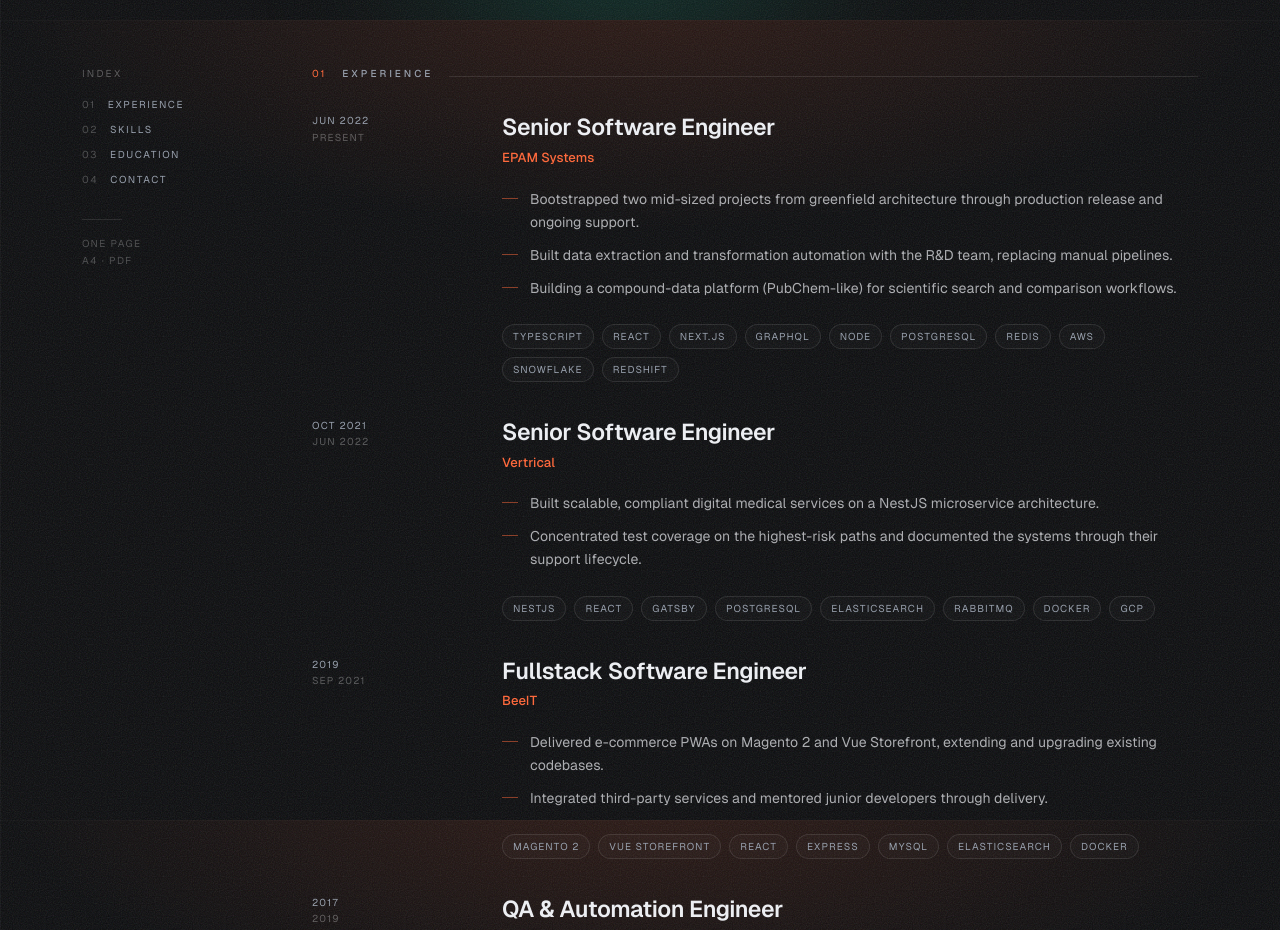
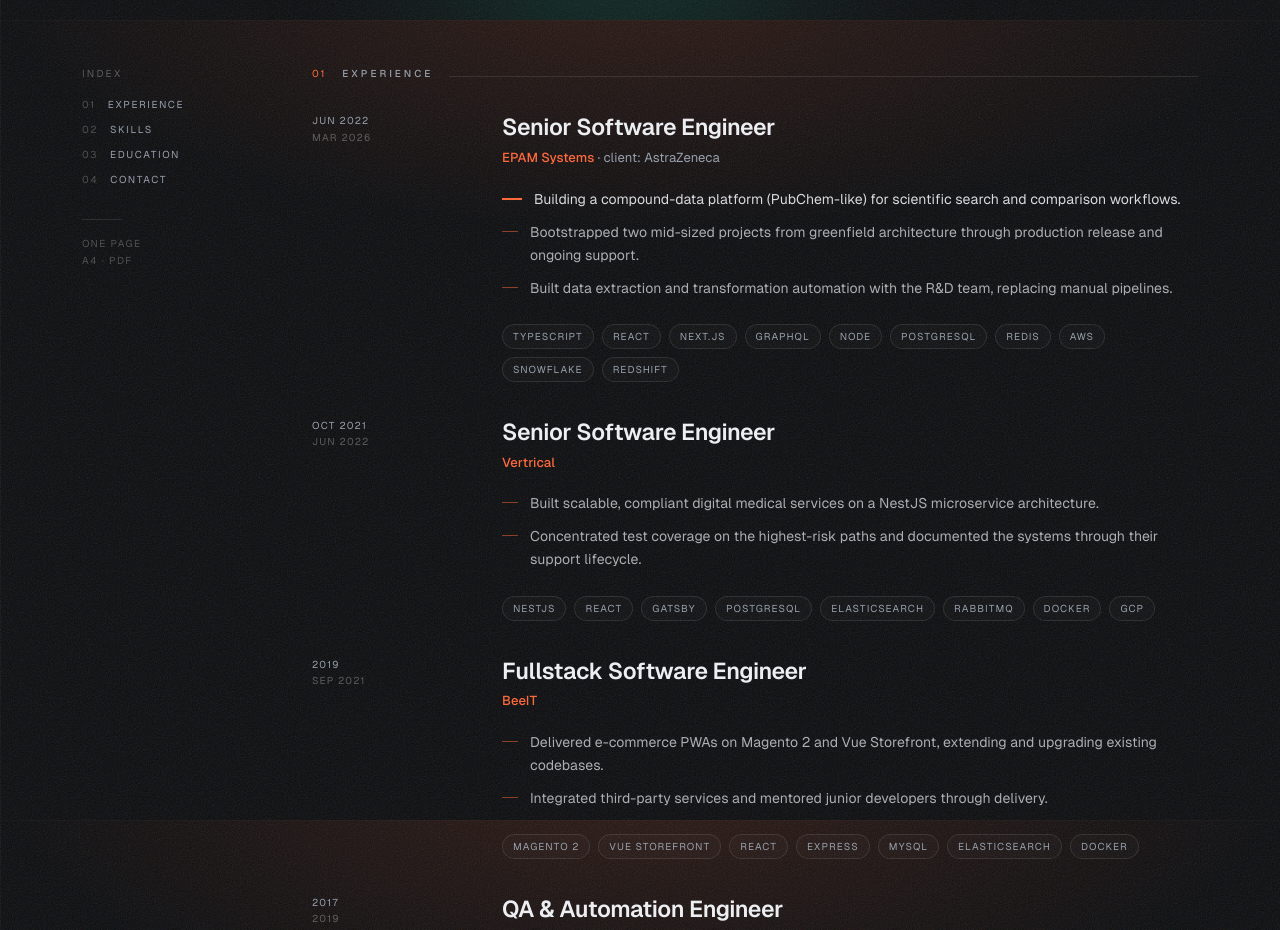
Before and after one commit to tomisicm/cv, a Next.js app: page / in a window 1280 px wide. Shown: the part 780-1710 px from the top of the page. Built offline with nearby package versions, Linux system fonts and the light colour scheme.

Commit message:
content: lead with the AstraZeneca platform work
- compound-data platform bullet is now first and emphasized
- EPAM entry records the end client (client: AstraZeneca)
- EPAM engagement ends Mar 2026 instead of Present
- bullets are objects so a role can mark its lead achievement

```diff
--- a/src/components/cv/PrintResume.tsx
+++ b/src/components/cv/PrintResume.tsx
@@ -25,6 +25,12 @@ function ExperienceEntry({ entry }: { entry: Cv['experience'][number] }) {
       {entry.company && (
         <p className="text-[0.85em] leading-snug font-medium text-accent">
           {entry.company}
+          {entry.client && (
+            <span className="font-normal text-muted">
+              {' · client: '}
+              {entry.client}
+            </span>
+          )}
           {entry.location && (
             <span className="font-normal text-muted"> · {entry.location}</span>
           )}
@@ -33,8 +39,15 @@ function ExperienceEntry({ entry }: { entry: Cv['experience'][number] }) {
 
       <ul className="mt-[0.3em] flex list-disc flex-col gap-[0.2em] pl-[1em] marker:text-muted">
         {entry.bullets.map((bullet) => (
-          <li key={bullet} className="text-[0.81em] leading-[1.45] text-ink">
-            {bullet}
+          <li
+            key={bullet.text}
+            className={
+              bullet.highlight
+                ? 'text-[0.81em] leading-[1.45] font-medium text-ink'
+                : 'text-[0.81em] leading-[1.45] text-ink'
+            }
+          >
+            {bullet.text}
           </li>
         ))}
       </ul>
--- a/src/components/cv/WebResume.tsx
+++ b/src/components/cv/WebResume.tsx
@@ -184,17 +184,31 @@ export function WebResume({ cv }: { cv: Cv }) {
                         {entry.company && (
                           <p className="mt-1.5 text-[13px] font-medium text-ember">
                             {entry.company}
+                            {entry.client && (
+                              <span className="font-normal text-dim">
+                                {' · client: '}
+                                {entry.client}
+                              </span>
+                            )}
                           </p>
                         )}
 
                         <ul className="mt-5 flex flex-col gap-2.5">
                           {entry.bullets.map((bullet) => (
                             <li
-                              key={bullet}
-                              className="flex gap-3 text-[14px] leading-[1.65] text-fog/70"
+                              key={bullet.text}
+                              className={`flex gap-3 text-[14px] leading-[1.65] ${
+                                bullet.highlight ? 'text-fog/90' : 'text-fog/70'
+                              }`}
                             >
-                              <span className="mt-[0.72em] h-px w-4 shrink-0 bg-ember/50" />
-                              <span>{bullet}</span>
+                              <span
+                                className={`mt-[0.72em] shrink-0 ${
+                                  bullet.highlight
+                                    ? 'h-[2px] w-5 bg-ember'
+                                    : 'h-px w-4 bg-ember/50'
+                                }`}
+                              />
+                              <span>{bullet.text}</span>
                             </li>
                           ))}
                         </ul>
--- a/src/content/cv.ts
+++ b/src/content/cv.ts
@@ -13,13 +13,21 @@ export interface CvLink {
   display: string
 }
 
+export interface CvBullet {
+  text: string
+  /** Rendered with emphasis — the lead achievement of the role. */
+  highlight?: boolean
+}
+
 export interface CvExperienceEntry {
   role: string
   company?: string
+  /** End client, for consulting/outsourcing engagements. */
+  client?: string
   location?: string
   start: string
   end: string
-  bullets: string[]
+  bullets: CvBullet[]
   tech: string[]
 }
 
@@ -77,12 +85,20 @@ export const cv: Cv = {
     {
       role: 'Senior Software Engineer',
       company: 'EPAM Systems',
+      client: 'AstraZeneca',
       start: 'Jun 2022',
-      end: 'Present',
+      end: 'Mar 2026',
       bullets: [
-        'Bootstrapped two mid-sized projects from greenfield architecture through production release and ongoing support.',
-        'Built data extraction and transformation automation with the R&D team, replacing manual pipelines.',
-        'Building a compound-data platform (PubChem-like) for scientific search and comparison workflows.',
+        {
+          text: 'Building a compound-data platform (PubChem-like) for scientific search and comparison workflows.',
+          highlight: true,
+        },
+        {
+          text: 'Bootstrapped two mid-sized projects from greenfield architecture through production release and ongoing support.',
+        },
+        {
+          text: 'Built data extraction and transformation automation with the R&D team, replacing manual pipelines.',
+        },
       ],
       tech: [
         'TypeScript',
@@ -103,8 +119,12 @@ export const cv: Cv = {
       start: 'Oct 2021',
       end: 'Jun 2022',
       bullets: [
-        'Built scalable, compliant digital medical services on a NestJS microservice architecture.',
-        'Concentrated test coverage on the highest-risk paths and documented the systems through their support lifecycle.',
+        {
+          text: 'Built scalable, compliant digital medical services on a NestJS microservice architecture.',
+        },
+        {
+          text: 'Concentrated test coverage on the highest-risk paths and documented the systems through their support lifecycle.',
+        },
       ],
       tech: [
         'NestJS',
@@ -123,8 +143,12 @@ export const cv: Cv = {
       start: '2019',
       end: 'Sep 2021',
       bullets: [
-        'Delivered e-commerce PWAs on Magento 2 and Vue Storefront, extending and upgrading existing codebases.',
-        'Integrated third-party services and mentored junior developers through delivery.',
+        {
+          text: 'Delivered e-commerce PWAs on Magento 2 and Vue Storefront, extending and upgrading existing codebases.',
+        },
+        {
+          text: 'Integrated third-party services and mentored junior developers through delivery.',
+        },
       ],
       tech: [
         'Magento 2',
@@ -141,8 +165,12 @@ export const cv: Cv = {
       start: '2017',
       end: '2019',
       bullets: [
-        'Defined test specifications with engineering, ran root-cause analysis, and maintained defect reporting.',
-        'Built and executed automated test suites, reducing manual regression effort.',
+        {
+          text: 'Defined test specifications with engineering, ran root-cause analysis, and maintained defect reporting.',
+        },
+        {
+          text: 'Built and executed automated test suites, reducing manual regression effort.',
+        },
       ],
       tech: ['Java', 'Python', 'Selenium', 'TestRail', 'Jira'],
     },
```
